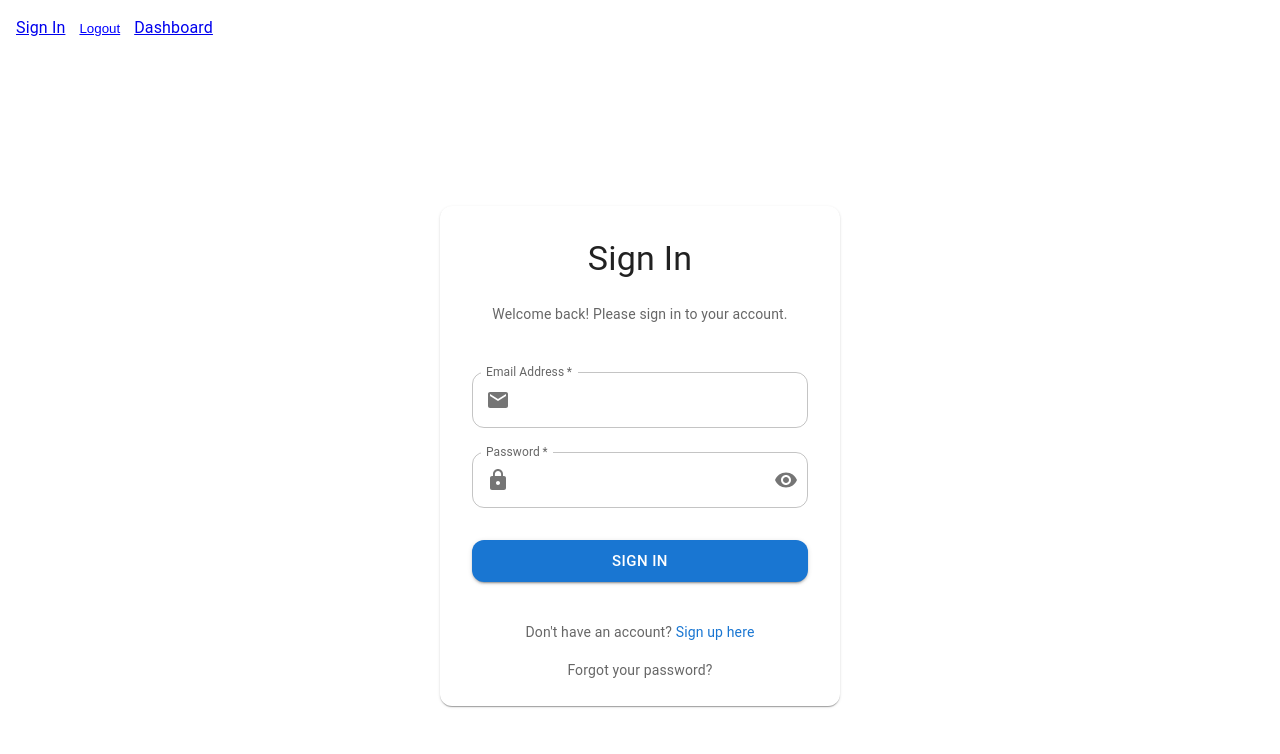
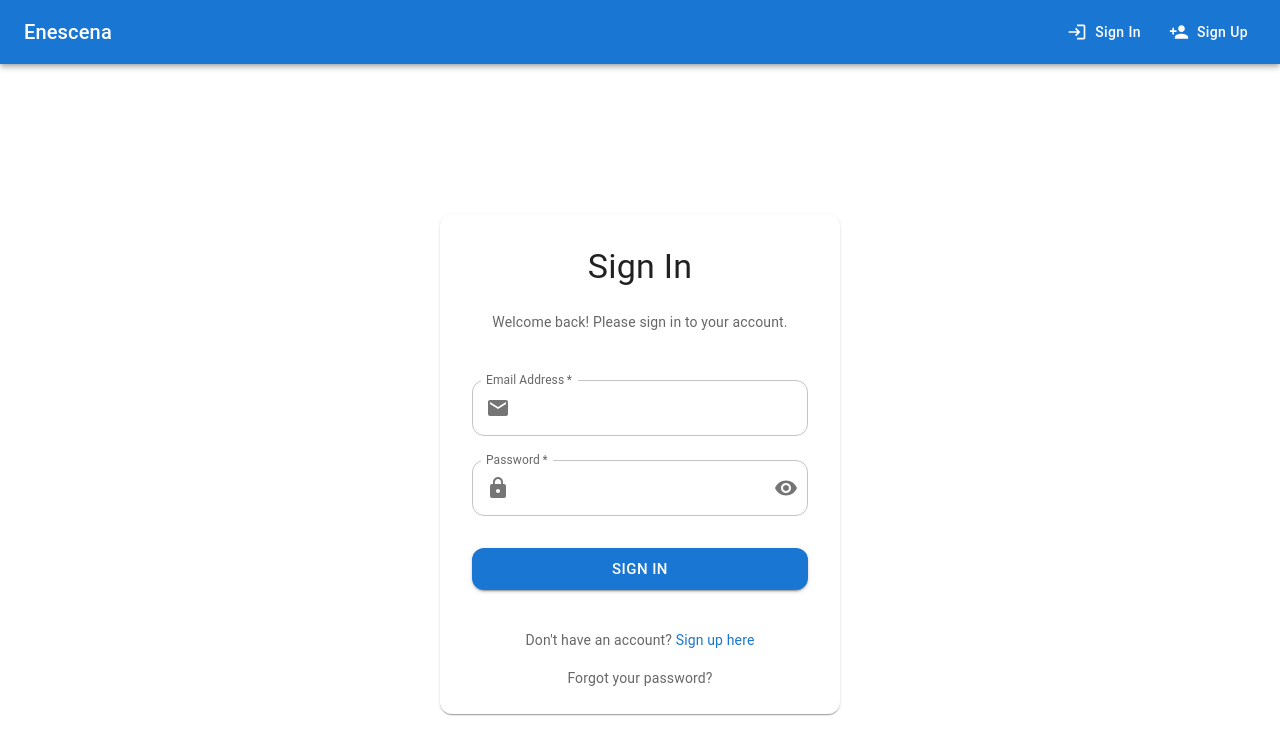
Before and after one commit to crossdevcr/enescena, a Next.js app: page /auth/signin in a window 1280 px wide. Shown: the top 754 px of the page. Built offline with nearby package versions, Linux system fonts and the light colour scheme; no server answers; what @mui/material-nextjs would draw is missing.

Commit message:
Feature/navbar authentication state (#3)

```diff
--- a/src/components/NavBar.tsx
+++ b/src/components/NavBar.tsx
@@ -1,32 +1,118 @@
 "use client";
 
 import Link from "next/link";
+import {
+  AppBar,
+  Toolbar,
+  Typography,
+  Button,
+  Box,
+  CircularProgress,
+  Chip
+} from "@mui/material";
+import {
+  Login as LoginIcon,
+  Dashboard as DashboardIcon,
+  Logout as LogoutIcon,
+  PersonAdd as PersonAddIcon
+} from "@mui/icons-material";
+import { useAuth } from "@/hooks/useAuth";
 
 export default function NavBar() {
-  const handleLogout = async () => {
-    try {
-      const response = await fetch('/api/auth/signout', {
-        method: 'POST',
-      });
+  const { user, isAuthenticated, isLoading, signOut } = useAuth();
 
-      if (response.ok) {
-        // Redirect to home page after successful logout
-        window.location.href = '/';
-      }
-    } catch (error) {
-      console.error('Logout error:', error);
-      // Redirect anyway as a fallback
-      window.location.href = '/';
-    }
-  };
+  if (isLoading) {
+    return (
+      <AppBar position="static" color="primary">
+        <Toolbar>
+          <Typography variant="h6" component="div" sx={{ flexGrow: 1 }}>
+            Enescena
+          </Typography>
+          <CircularProgress size={24} color="inherit" />
+        </Toolbar>
+      </AppBar>
+    );
+  }
 
   return (
-    <nav style={{ padding: "16px", display: "flex", gap: "8px" }}>
-      <Link href="/auth/signin">Sign In</Link>
-      <button onClick={handleLogout} style={{ background: 'none', border: 'none', color: 'blue', textDecoration: 'underline', cursor: 'pointer' }}>
-        Logout
-      </button>
-      <Link href="/dashboard">Dashboard</Link>
-    </nav>
+    <AppBar position="static" color="primary">
+      <Toolbar>
+        <Typography
+          variant="h6"
+          component={Link}
+          href="/"
+          sx={{
+            flexGrow: 1,
+            textDecoration: 'none',
+            color: 'inherit',
+            cursor: 'pointer'
+          }}
+        >
+          Enescena
+        </Typography>
+
+        <Box sx={{ display: 'flex', alignItems: 'center', gap: 2 }}>
+          {isAuthenticated ? (
+            // Authenticated user navigation
+            <>
+              {/* User info chip */}
+              <Chip
+                label={`${user?.name || user?.email} (${user?.role})`}
+                variant="outlined"
+                sx={{
+                  color: 'white',
+                  borderColor: 'rgba(255,255,255,0.5)',
+                  '& .MuiChip-label': { color: 'white' }
+                }}
+              />
+
+              {/* Dashboard button */}
+              <Button
+                color="inherit"
+                component={Link}
+                href="/dashboard"
+                startIcon={<DashboardIcon />}
+                sx={{ textTransform: 'none' }}
+              >
+                Dashboard
+              </Button>
+
+              {/* Sign out button */}
+              <Button
+                color="inherit"
+                onClick={signOut}
+                startIcon={<LogoutIcon />}
+                sx={{ textTransform: 'none' }}
+              >
+                Sign Out
+              </Button>
+            </>
+          ) : (
+            // Unauthenticated user navigation
+            <>
+              <Button
+                color="inherit"
+                component={Link}
+                href="/auth/signin"
+                startIcon={<LoginIcon />}
+                sx={{ textTransform: 'none' }}
+              >
+                Sign In
+              </Button>
+
+              <Button
+                color="inherit"
+                component={Link}
+                href="/auth/signup"
+                startIcon={<PersonAddIcon />}
+                sx={{ textTransform: 'none' }}
+              >
+                Sign Up
+              </Button>
+            </>
+          )}
+        </Box>
+      </Toolbar>
+    </AppBar>
   );
 }
--- /dev/null
+++ b/src/hooks/useAuth.ts
@@ -0,0 +1,74 @@
+"use client";
+
+import { useState, useEffect } from "react";
+
+export interface User {
+  username?: string;
+  email?: string;
+  name?: string;
+  role?: "ARTIST" | "VENUE";
+  emailVerified?: boolean;
+}
+
+export function useAuth() {
+  const [user, setUser] = useState<User | null>(null);
+  const [isLoading, setIsLoading] = useState(true);
+  const [isAuthenticated, setIsAuthenticated] = useState(false);
+
+  useEffect(() => {
+    checkAuthStatus();
+  }, []);
+
+  const checkAuthStatus = async () => {
+    try {
+      const response = await fetch('/api/auth/me', {
+        method: 'GET',
+        credentials: 'include',
+      });
+
+      if (response.ok) {
+        const userData = await response.json();
+        setUser(userData);
+        setIsAuthenticated(true);
+      } else {
+        setUser(null);
+        setIsAuthenticated(false);
+      }
+    } catch (error) {
+      console.error('Auth check error:', error);
+      setUser(null);
+      setIsAuthenticated(false);
+    } finally {
+      setIsLoading(false);
+    }
+  };
+
+  const signOut = async () => {
+    try {
+      const response = await fetch('/api/auth/signout', {
+        method: 'POST',
+        credentials: 'include',
+      });
+
+      if (response.ok) {
+        setUser(null);
+        setIsAuthenticated(false);
+        window.location.href = '/';
+      }
+    } catch (error) {
+      console.error('Sign out error:', error);
+      // Force redirect anyway
+      setUser(null);
+      setIsAuthenticated(false);
+      window.location.href = '/';
+    }
+  };
+
+  return {
+    user,
+    isAuthenticated,
+    isLoading,
+    signOut,
+    refreshAuth: checkAuthStatus,
+  };
+}
--- a/src/lib/auth/cookies.ts
+++ b/src/lib/auth/cookies.ts
@@ -69,3 +69,9 @@ export async function getTokens() {
     refreshToken: jar.get(REFRESH)?.value,
   };
 }
+
+// Helper to get just the access token
+export async function getAccessToken(): Promise<string | undefined> {
+  const tokens = await getTokens();
+  return tokens.accessToken;
+}
--- a/src/middleware.ts
+++ b/src/middleware.ts
@@ -9,7 +9,7 @@ export async function middleware(req: NextRequest) {
 
   const idToken = req.cookies.get("id_token")?.value;
   if (!idToken) {
-    return NextResponse.redirect(new URL("/api/auth/login", req.url));
+    return NextResponse.redirect(new URL("/auth/signin", req.url));
   }
 
   try {
@@ -23,7 +23,7 @@ export async function middleware(req: NextRequest) {
       return NextResponse.redirect(refreshUrl);
     }
     // Any other error -> login
-    return NextResponse.redirect(new URL("/api/auth/login", req.url));
+    return NextResponse.redirect(new URL("/auth/signin", req.url));
   }
 }
 
```
Also changed, not shown: src/app/api/auth/me/route.ts (added, +41 -0 lines), src/app/dashboard/page.tsx (+8 -39 lines).
